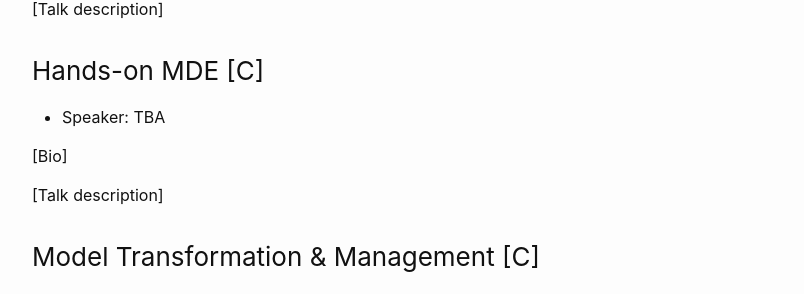
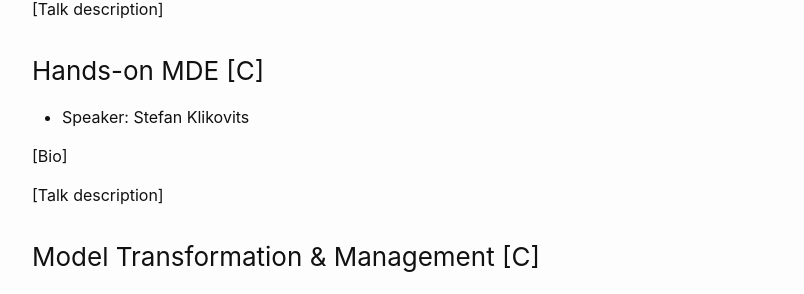
Before and after one commit to fame-school/fame-school.github.io, a Jekyll site: the page built from program.md, in a window 1280 px wide and 900 px high, scrolled down 3586 px. Shown: the part 153-447 px from the top of the window, without its empty margins (238-1042 px from the left). Built offline with Jekyll 4.4.1, drawn with Linux system fonts in a browser that asks for light colours; some of the changed text lies outside the part shown.

Commit message:
Update program.md
added Paula as speaker

```diff
--- a/program.md
+++ b/program.md
@@ -92,7 +92,7 @@ Bio: _Benoit Combemale is currently Research Director at Inria, on leave from hi
 
 ### Hands-on MDE [C]
 
-- Speaker: TBA
+- Speaker: Stefan Klikovits
 
 [Bio]
 
@@ -136,7 +136,7 @@ Bio: _Alfonso Pierantonio is Professor of Software Engineering at the University
 
 ### Career Part (industrial) [P]
 
-- Speaker: TBA
+- Speaker: Paula Muñoz
 
 [Bio]
 
```
